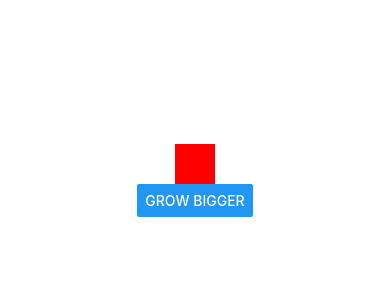
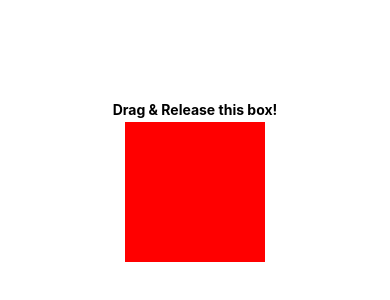
Before and after one commit to RAAGAVENDIRAN/React-native-Intern, a React Native app in the folder practice_animations/practice/: screen / in a window 390 px wide. Shown: the part 242-542 px from the top of the page. Built offline with nearby package versions, Linux system fonts and the light colour scheme.

Commit message:
Drag and Release Box

```diff
--- a/practice_animations/practice/App.js
+++ b/practice_animations/practice/App.js
@@ -1,43 +1,34 @@
-import React from "react";
-import {
-  NativeModules,
-  Button,
-  StyleSheet,
-  Text,
-  View,
-  TouchableOpacity,
-  LayoutAnimation,
-} from "react-native";
-//Note that in order to get this to work on Android you need to set the following flags via UIManager:
-//UIManager.setLayoutAnimationEnabledExperimental(true);
+import React, { useRef } from "react";
+import { Animated, View, StyleSheet, Text, PanResponder } from "react-native";
 
-const { UIManager } = NativeModules;
+const App = () => {
+  const pan = useRef(new Animated.ValueXY()).current;
 
-UIManager.setLayoutAnimationEnabledExperimental &&
-  UIManager.setLayoutAnimationEnabledExperimental(true);
+  const panResponder = useRef(
+    PanResponder.create({
+      onMoveShouldSetPanResponder: () => true,
+      onPanResponderMove: Animated.event([null, { dx: pan.x, dy: pan.y }]),
+      onPanResponderRelease: () => {
+        Animated.spring(pan, {
+          toValue: { x: 0, y: 0 },
+          useNativeDriver: true,
+        }).start();
+      },
+    })
+  ).current;
 
-export default class App extends React.Component {
-  state = {
-    w: 40,
-    h: 40,
-  };
-
-  makeBigger = () => {
-    //Animate the update
-    LayoutAnimation.spring();
-    this.setState({ w: this.state.w + 15, h: this.state.h + 15 });
-  };
-  render() {
-    return (
-      <View style={styles.container}>
-        <View
-          style={[styles.box, { width: this.state.w, height: this.state.h }]}
-        />
-        <Button title="Grow Bigger" onPress={this.makeBigger} />
-      </View>
-    );
-  }
-}
+  return (
+    <View style={styles.container}>
+      <Text style={styles.titleText}>Drag & Release this box!</Text>
+      <Animated.View
+        style={{ transform: [{ translateX: pan.x }, { translateY: pan.y }] }}
+        {...panResponder.panHandlers}
+      >
+        <View style={styles.box} />
+      </Animated.View>
+    </View>
+  );
+};
 
 const styles = StyleSheet.create({
   container: {
@@ -46,18 +37,15 @@ const styles = StyleSheet.create({
     justifyContent: "center",
   },
   box: {
-    width: 200,
-    height: 200,
+    height: 140,
+    width: 140,
     backgroundColor: "red",
   },
-  button: {
-    backgroundColor: "black",
-    paddingHorizontal: 20,
-    paddingVertical: 15,
-    marginTop: 15,
-  },
-  buttonText: {
-    color: "#fff",
+  titleText: {
+    fontSize: 14,
+    lineHeight: 24,
     fontWeight: "bold",
   },
 });
+
+export default App;
```
